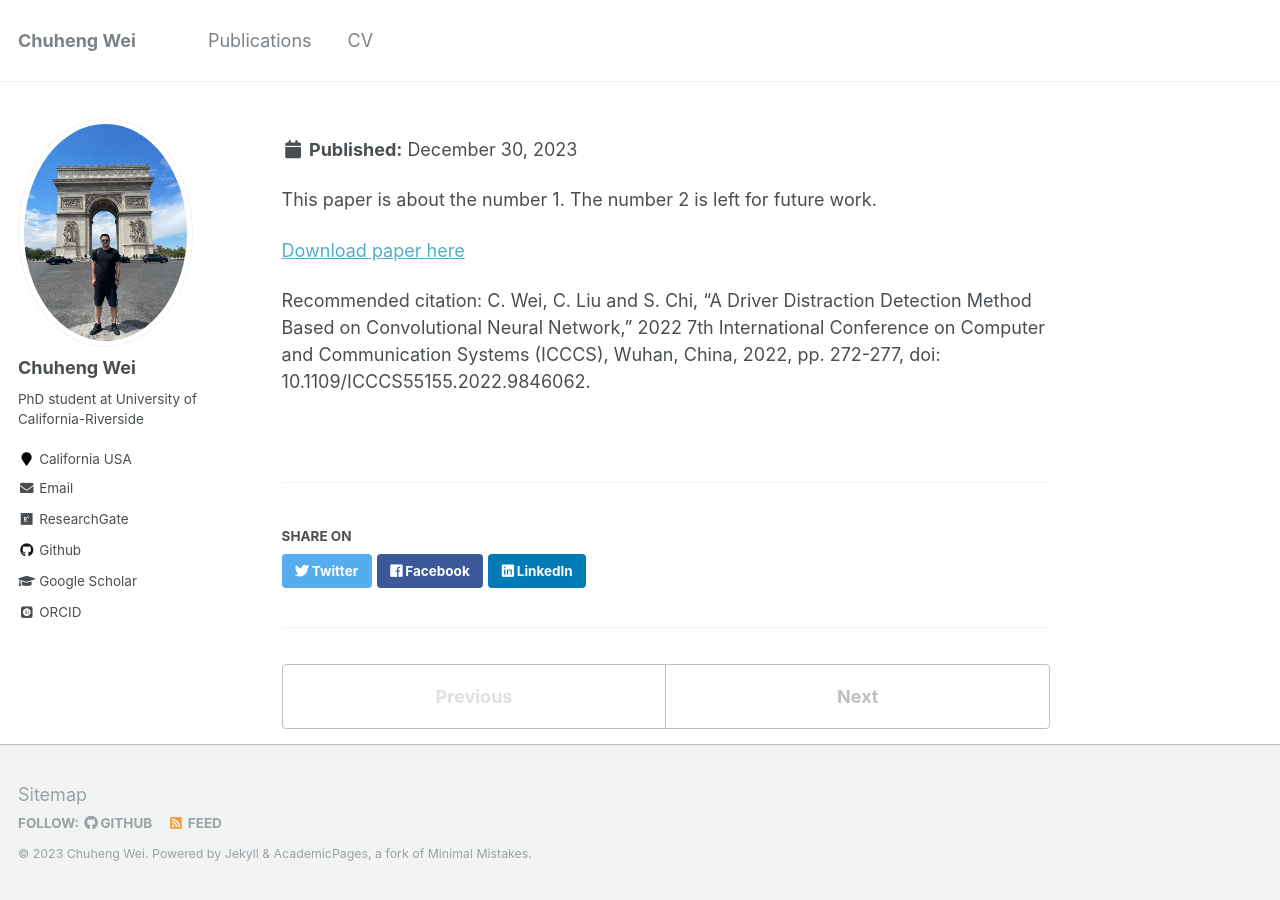
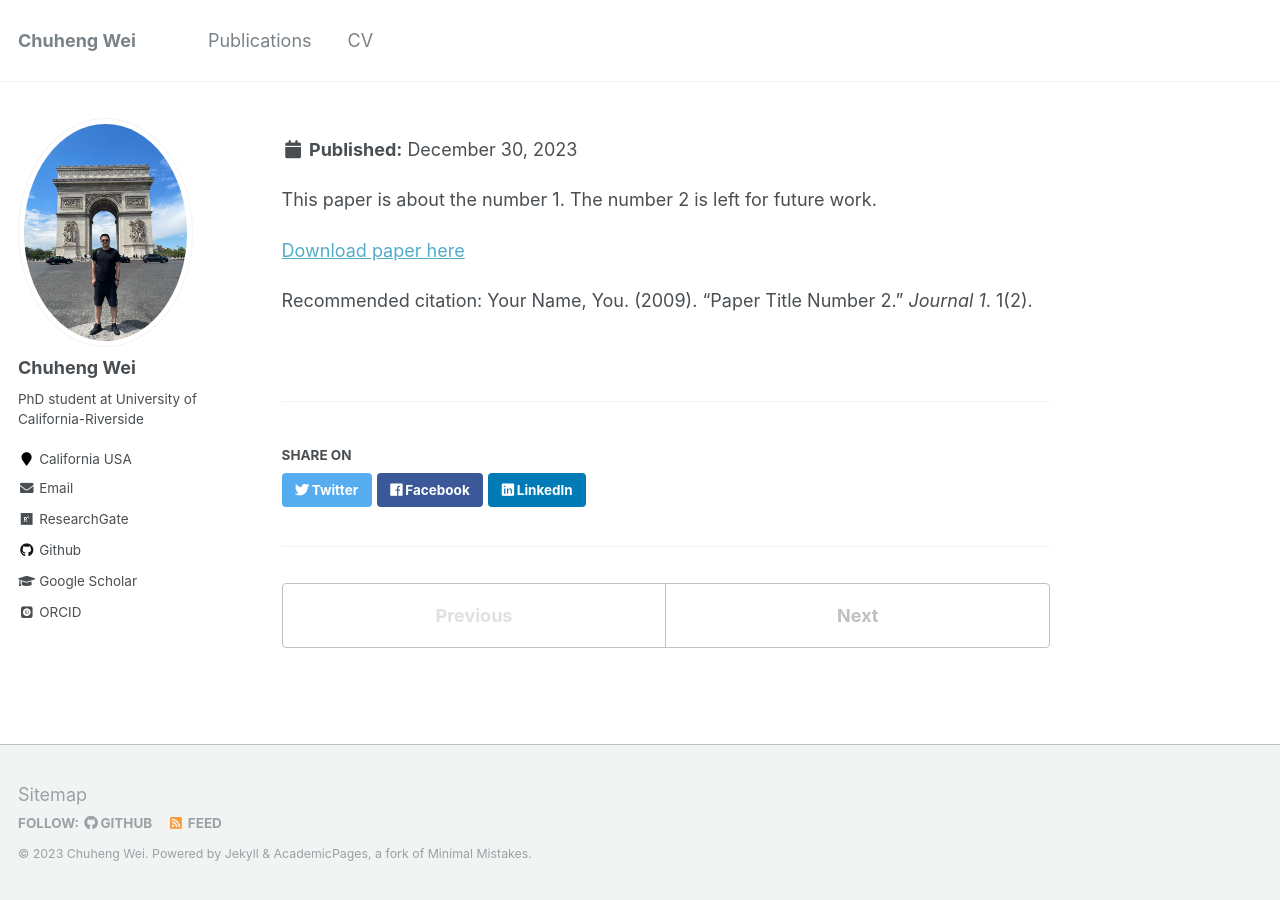
Before and after one commit to ChuhengWei/ChuhengWei.github.io, a Jekyll site: the page built from _publications/2009-10-01-paper-title-number-1.md, in a window 1280 px wide. Built offline with Jekyll 4.4.1, drawn with Linux system fonts in a browser that asks for light colours; some web fonts are replaced.

Commit message:
Update 2009-10-01-paper-title-number-1.md

```diff
--- a/_publications/2009-10-01-paper-title-number-1.md
+++ b/_publications/2009-10-01-paper-title-number-1.md
@@ -5,11 +5,11 @@ permalink: /publication/2009-10-01-paper-title-number-1
 excerpt: 'The growth of the economy and technology is increasing the popularity of automotive, but it also increases the number of traffic accidents. The driver's factor is a major cause of traffic accidents and ensuring the driver's concentration while driving is an essential research topic along with the development of autonomous cars. Recent developments in artificial intelligence and advanced hardware systems have made convolutional neural networks increasingly useful in computer vision. The purpose of this article is to explore the use of ResNet-50 neural networks in detecting driver distractions. In this article, the performance of ResNet-50 neural network is studied and analyzed and the possibility of its use for distraction detection is explored. In addition, it is found that this neural network is more capable of classifying whether a driver is distracted than of classifying their specific distracted behavior.'
 date: 2022-04-22
 venue: 'Journal 1'
-paperurl: 'https://ieeexplore.ieee.org/abstract/document/9846062'
+paperurl: ''
 citation: 'Your Name, You. (2009). &quot;Paper Title Number 1.&quot; <i>Journal 1</i>. 1(1).'
 ---
 This paper is about the number 1. The number 2 is left for future work.
 
 [Download paper here](https://ieeexplore.ieee.org/abstract/document/9846062)
 
-Recommended citation: C. Wei, C. Liu and S. Chi, "A Driver Distraction Detection Method Based on Convolutional Neural Network," 2022 7th International Conference on Computer and Communication Systems (ICCCS), Wuhan, China, 2022, pp. 272-277, doi: 10.1109/ICCCS55155.2022.9846062.
+Recommended citation: Your Name, You. (2009). "Paper Title Number 2." <i>Journal 1</i>. 1(2).
```
